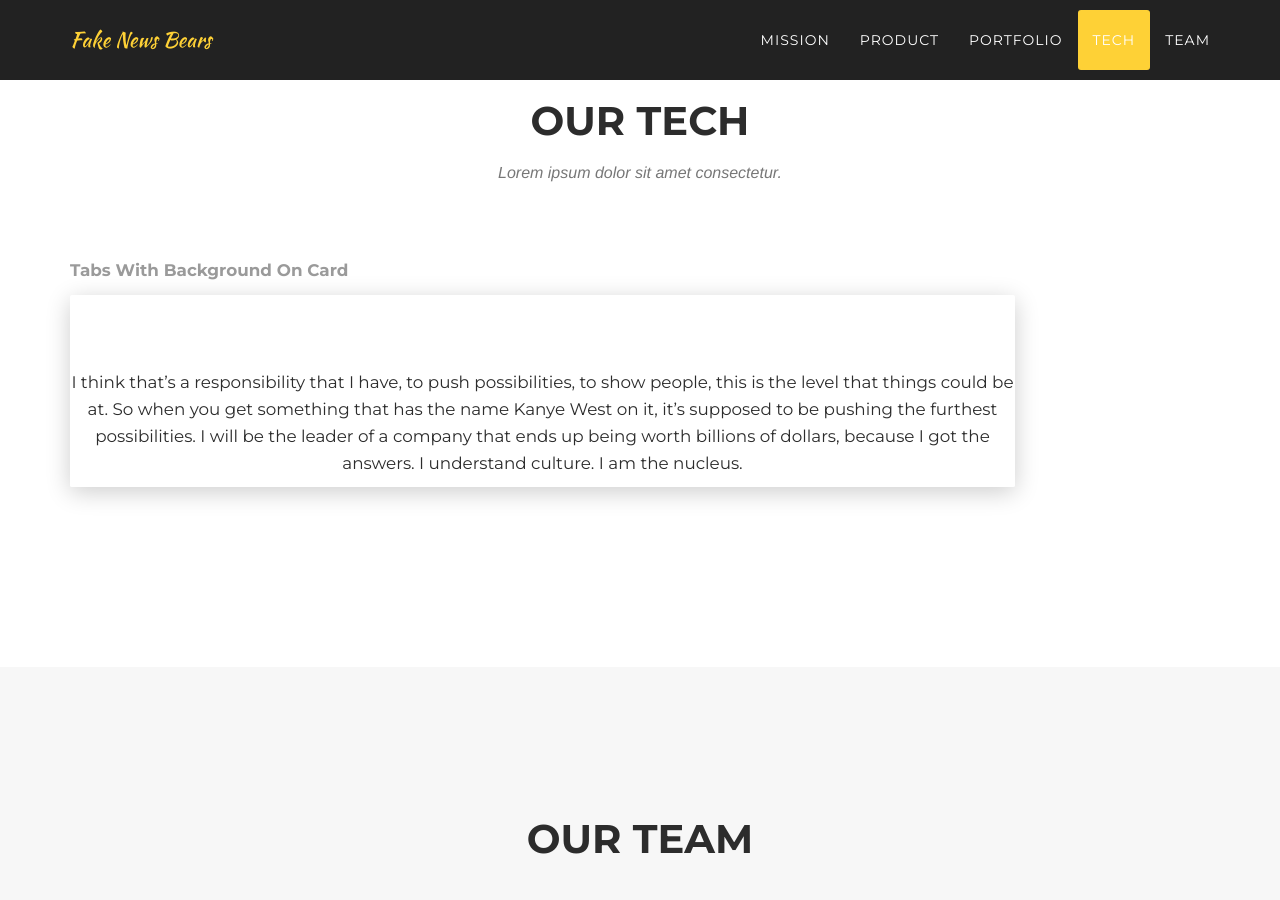
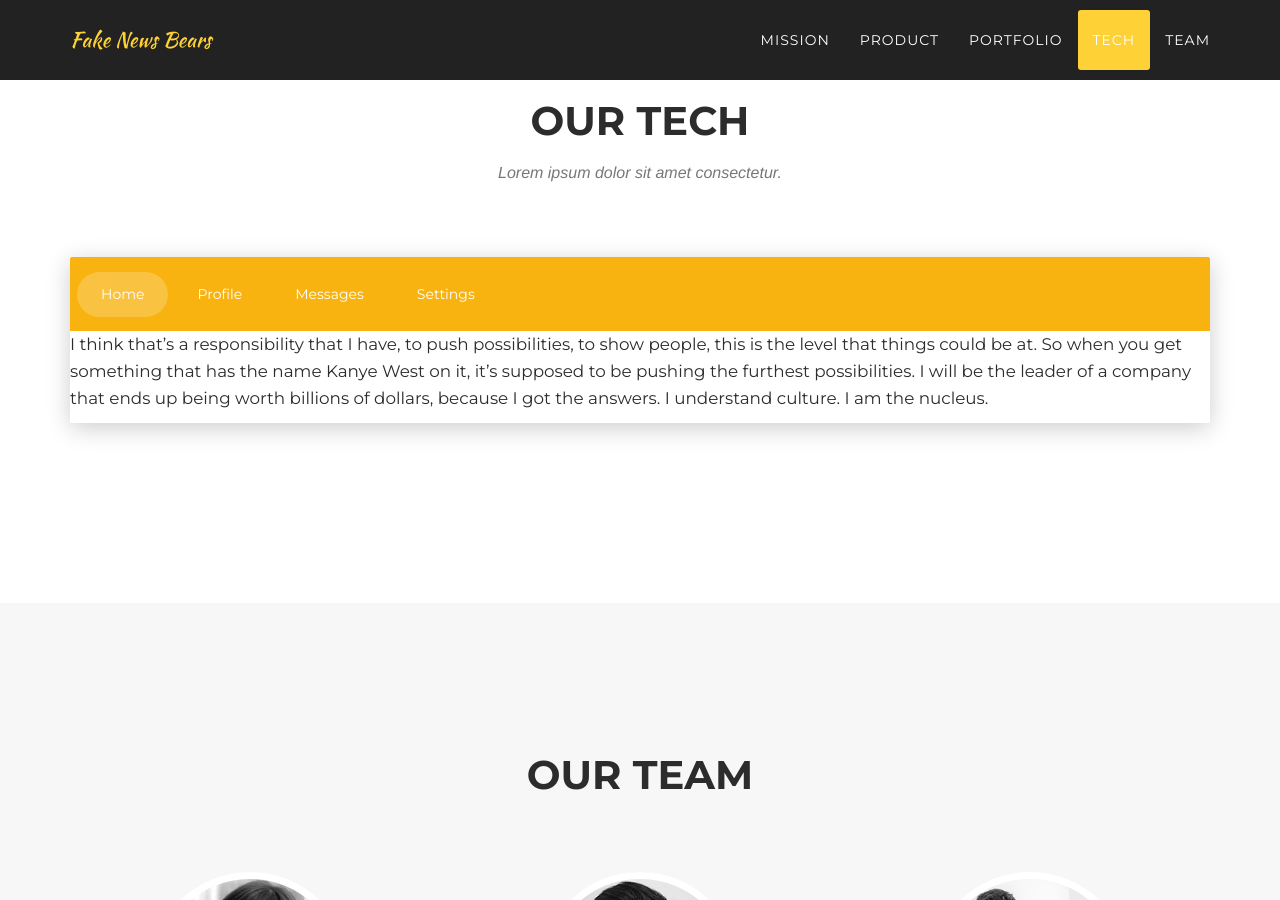
Before and after one commit to akikoiwamizu/fake-news-bears, a Jekyll site: the page built from index.html, in a window 1280 px wide and 900 px high, scrolled down 4335 px. Built offline with Jekyll 4.4.1, drawn with Linux system fonts in a browser that asks for light colours; some web fonts are replaced.

Commit message:
Update infra.html

```diff
--- a/_includes/infra.html
+++ b/_includes/infra.html
@@ -8,12 +8,11 @@
                 </div>
             </div>
             <div class="row">
-                <div class="col-md-10 ml-auto col-xl-6 mr-auto">
-                  <p class="category">Tabs with Background on Card</p>
+                <div class="col-lg-12">
                   <!-- Tabs with Background on Card -->
                   <div class="card">
                     <div class="card-header">
-                      <ul class="nav nav-tabs nav-tabs-neutral justify-content-center" role="tablist" data-background-color="orange">
+                      <ul class="nav nav-tabs nav-tabs-neutral justify-content-center" role="tablist" data-background-color="yellow">
                         <li class="nav-item">
                           <a class="nav-link active" data-toggle="tab" href="#home1" role="tab">Home</a>
                         </li>
@@ -30,7 +29,7 @@
                     </div>
                     <div class="card-body">
                       <!-- Tab panes -->
-                      <div class="tab-content text-center">
+                      <div class="tab-content text-left">
                         <div class="tab-pane active" id="home1" role="tabpanel">
                           <p>I think that’s a responsibility that I have, to push possibilities, to show people, this is the level that things could be at. So when you get something that has the name Kanye West on it, it’s supposed to be pushing the furthest possibilities. I will be the leader of a company that ends up being worth billions of dollars, because I got the answers. I understand culture. I am the nucleus.</p>
                         </div>
```
